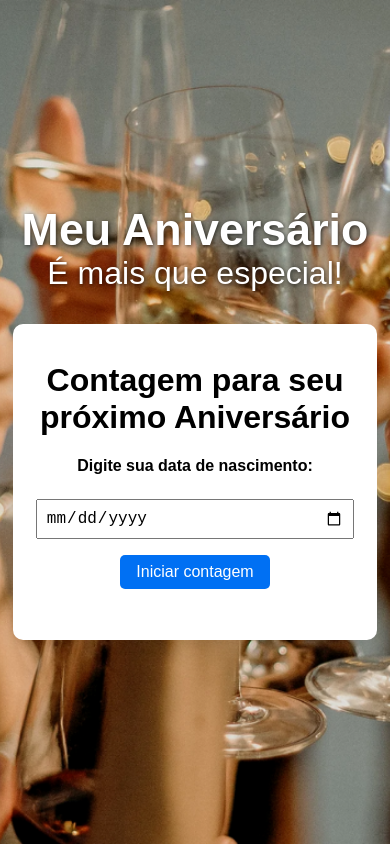
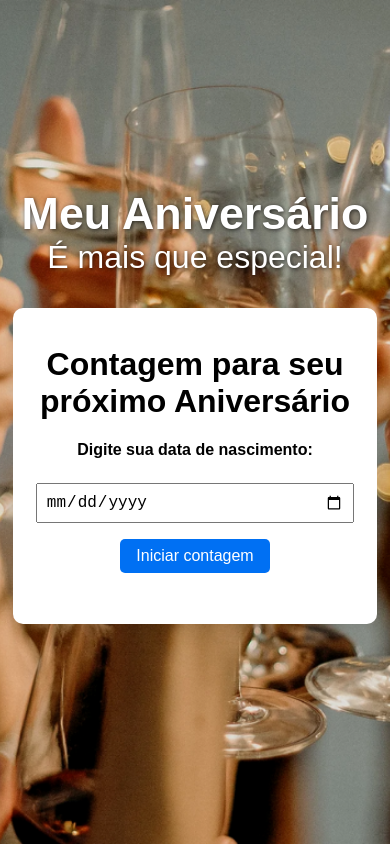
Before and after one commit to WebDesigner279/app-eventos, a Next.js app: page / in a window 390 px wide. Built offline with nearby package versions, Linux system fonts and the light colour scheme.

Commit message:
App Contagem Regressiva para o Aniversário

```diff
--- a/app/styles/globals.scss
+++ b/app/styles/globals.scss
@@ -83,6 +83,7 @@ button {
 
   .container {
     padding: 1rem;
+    margin-bottom: 2rem;
     max-width: 85%;
     max-height: 85vh;
   }
```
